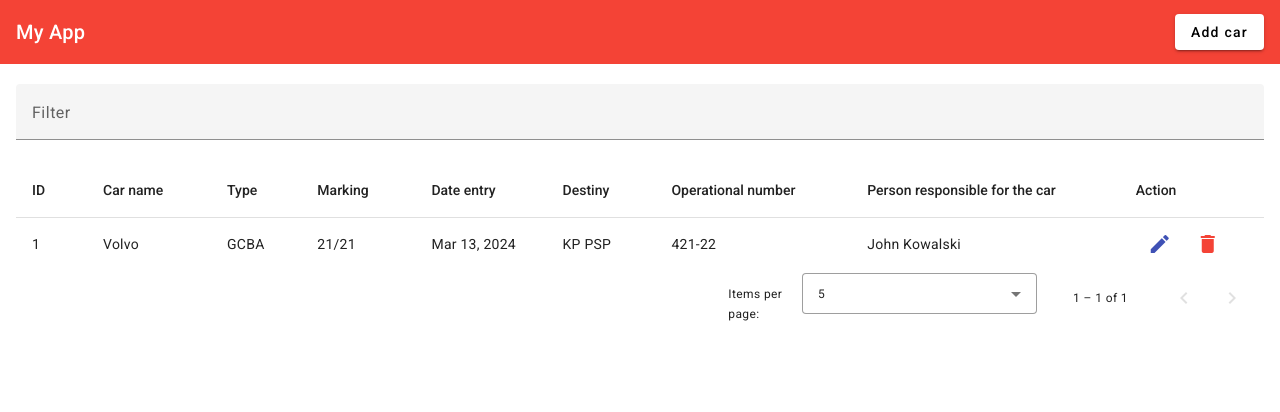
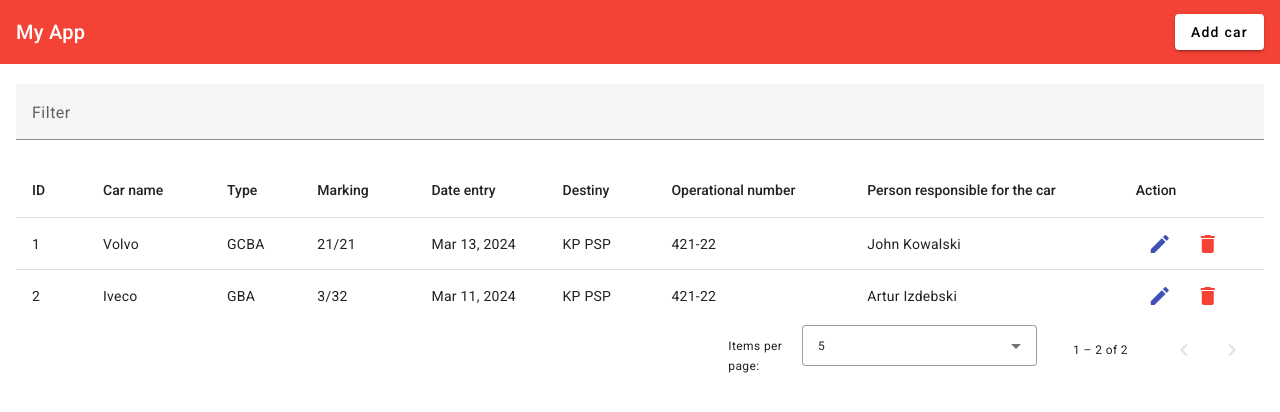
Before and after one commit to Szubartowski96/fire-trucks, an Angular app: page / in a window 1280 px wide. Shown: the top 412 px of the page. Built offline with nearby package versions, Linux system fonts and the light colour scheme; data requests are answered from the project's data file.

Commit message:
created snackbar whit information about action

```diff
--- a/db.json
+++ b/db.json
@@ -39,6 +39,19 @@
         "surname": "Kowalski"
       },
       "id": 1
+    },
+    {
+      "carName": "Iveco",
+      "type": "GBA",
+      "marking": "3/32",
+      "dateEntry": "2024-03-11T23:00:00.000Z",
+      "destiny": 1,
+      "operationalNumber": "421-22",
+      "employee": {
+        "name": "Artur",
+        "surname": "Izdebski"
+      },
+      "id": 2
     }
   ]
 }
--- a/src/app/app.component.ts
+++ b/src/app/app.component.ts
@@ -5,7 +5,7 @@ import { carDetailsService } from './services/car-details.service';
 import { MatPaginator, MatPaginatorModule } from '@angular/material/paginator';
 import { MatSort, MatSortModule } from '@angular/material/sort';
 import { MatTableDataSource, MatTableModule } from '@angular/material/table';
-
+import { CoreService } from './core/core.service';
 
 @Component({
   selector: 'app-root',
@@ -31,7 +31,8 @@ export class AppComponent implements OnInit {
 
   constructor(
     private _dialog: MatDialog,
-    private _carService: carDetailsService
+    private _carService: carDetailsService,
+    private _coreService: CoreService
   ) {}
 
   ngOnInit(): void {
@@ -41,10 +42,11 @@ export class AppComponent implements OnInit {
     const dialogRef = this._dialog.open(CarAddEditComponent);
     dialogRef.afterClosed().subscribe({
       next: (val) => {
-      if(val){
+        if (val) {
           this.getCarList();
         }
-   }});
+      },
+    });
   }
 
   getCarList() {
@@ -69,28 +71,29 @@ export class AppComponent implements OnInit {
     }
   }
 
-  deleteCar(id:number) {
+  deleteCar(id: number) {
     this._carService.deleteCar(id).subscribe({
       next: (res) => {
-        alert('Car deleted');
+
+        this._coreService.openSnackBar('Car deleted', 'ok');
         this.getCarList();
       },
       error: (err) => {
         console.log(err);
       },
     });
-
   }
 
-openEditForm(data:any) {
+  openEditForm(data: any) {
     const dialogRef = this._dialog.open(CarAddEditComponent, {
       data,
     });
     dialogRef.afterClosed().subscribe({
       next: (val) => {
-    if(val){
+        if (val) {
           this.getCarList();
         }
- }});
+      },
+    });
   }
 }
--- a/src/app/app.module.ts
+++ b/src/app/app.module.ts
@@ -21,6 +21,8 @@ import { HttpClientModule } from '@angular/common/http';
 import {MatTableModule} from '@angular/material/table';
 import { MatPaginatorModule } from '@angular/material/paginator';
 import { MatSortModule } from '@angular/material/sort';
+import {MatSnackBarModule} from '@angular/material/snack-bar';
+
 
 
 @NgModule({
@@ -45,8 +47,7 @@ import { MatSortModule } from '@angular/material/sort';
     MatTableModule,
     MatPaginatorModule,
     MatSortModule,
-
-
+    MatSnackBarModule
 
   ],
   providers: [provideAnimationsAsync()],
--- a/src/app/car-add-edit/car-add-edit.component.ts
+++ b/src/app/car-add-edit/car-add-edit.component.ts
@@ -6,6 +6,7 @@ import { Observable, map, startWith } from 'rxjs';
 import { carDetailsService } from '../services/car-details.service';
 import { DialogRef } from '@angular/cdk/dialog';
 import { MAT_DIALOG_DATA, MatDialogRef } from '@angular/material/dialog';
+import { CoreService } from '../core/core.service';
 
 @Component({
   selector: 'app-car-add-edit',
@@ -65,7 +66,8 @@ export class CarAddEditComponent implements OnInit {
     private _fb: FormBuilder,
     private _carService: carDetailsService,
     private _dialogRef: MatDialogRef<CarAddEditComponent>,
-    @Inject(MAT_DIALOG_DATA) public data: any
+    @Inject(MAT_DIALOG_DATA) public data: any,
+    private _coreService: CoreService
   ) {
     this.empForm = this._fb.group({
       carName: '',
@@ -85,7 +87,8 @@ export class CarAddEditComponent implements OnInit {
       if (this.data) {
         this._carService.updateCar(this.data.id, this.empForm.value).subscribe({
           next: (val: any) => {
-            alert('Car details updated');
+
+            this._coreService.openSnackBar('Car details updated');
             this._dialogRef.close(true);
           },
           error: (err: any) => {
@@ -93,6 +96,16 @@ export class CarAddEditComponent implements OnInit {
           },
         });
       } else {
+        this._carService.addCar( this.empForm.value).subscribe({
+          next: (val: any) => {
+
+            this._coreService.openSnackBar('Car added successfully');
+            this._dialogRef.close(true);
+          },
+          error: (err: any) => {
+            console.error(err);
+          },
+        });
       }
     }
   }
--- /dev/null
+++ b/src/app/core/core.service.ts
@@ -0,0 +1,17 @@
+import { Injectable } from '@angular/core';
+import { MatSnackBar } from '@angular/material/snack-bar';
+
+@Injectable({
+  providedIn: 'root'
+})
+export class CoreService {
+
+  constructor(private _snackBar: MatSnackBar) { }
+
+  openSnackBar(message: string, action: string = 'open') {
+    this._snackBar.open(message, action, {
+      duration: 1000,
+      verticalPosition: 'top',
+    });
+}
+}
```
Also changed, not shown: 1 other file (tests, documents, lock files or other folders). Lines whose indentation alone changed are shown as unchanged.
